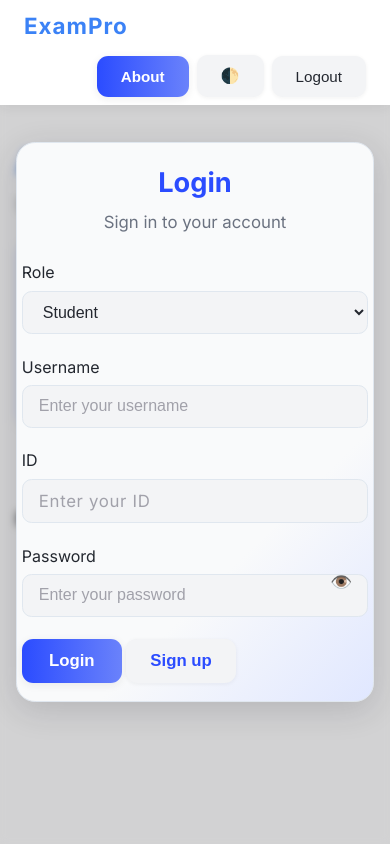
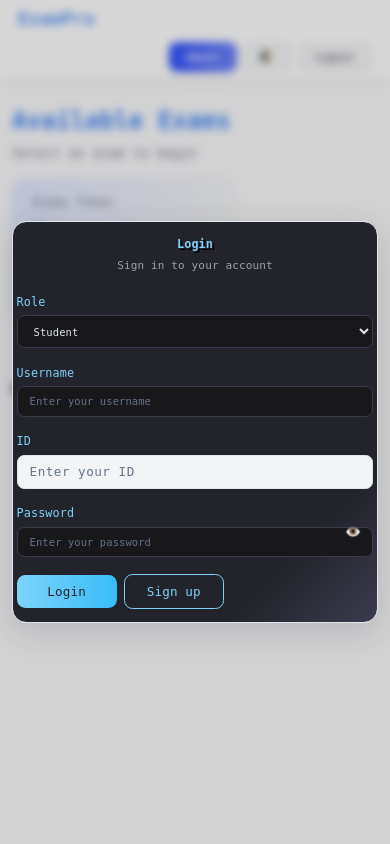
Before and after one commit to kalcoder101/FetenaX, a PHP site: page / in a window 390 px wide. Run offline with PHP 8.4, Linux system fonts and the light colour scheme.

Commit message:
Refactor About overlay logic and update styles for improved responsiveness and font consistency

```diff
--- a/script.js
+++ b/script.js
@@ -1154,22 +1154,21 @@ document.addEventListener('DOMContentLoaded', function () {
         });
     }
 
-    // Show/hide About overlay modal
+    // About overlay show/hide logic with new .active class
     const aboutBtn = document.getElementById('aboutBtn');
     const aboutOverlay = document.getElementById('aboutOverlay');
     const closeAbout = document.getElementById('closeAbout');
 
     if (aboutBtn && aboutOverlay && closeAbout) {
       aboutBtn.addEventListener('click', () => {
-        aboutOverlay.classList.remove('hidden');
+        aboutOverlay.classList.add('active');
       });
       closeAbout.addEventListener('click', () => {
-        aboutOverlay.classList.add('hidden');
+        aboutOverlay.classList.remove('active');
       });
-      // Optional: close overlay when clicking outside modal content
       aboutOverlay.addEventListener('click', (e) => {
         if (e.target === aboutOverlay) {
-          aboutOverlay.classList.add('hidden');
+          aboutOverlay.classList.remove('active');
         }
       });
     }
--- a/styles.css
+++ b/styles.css
@@ -29,12 +29,24 @@ body.dark-mode {
     box-sizing: border-box;
 }
 
+html, body, input, button, select, textarea, .btn, .modal-content, .dashboard, .exam-card, .stat-card, .results-container, .result-item, .recent-result-item, .student-stats-card, .exam-title, .exam-meta, .exam-detail, .exam-header, .question-title, .question-text, .option-item, .about-title, .about-desc, .about-author-name, .about-author-role {
+  font-family: 'VT323', 'Press Start 2P', 'Fira Mono', 'monospace', sans-serif !important;
+  letter-spacing: 0.01em;
+}
+
+html {
+  font-size: 15px;
+}
+@media (max-width: 600px) {
+  html { font-size: 12px; }
+}
+
 body {
-    font-family: 'Inter', -apple-system, BlinkMacSystemFont, sans-serif;
-    line-height: 1.6;
-    color: var(--color-text);
-    background: var(--color-bg);
-    transition: background 0.3s, color 0.3s;
+  font-size: 0.98rem;
+  line-height: 1.6;
+  color: var(--color-text);
+  background: var(--color-bg);
+  transition: background 0.3s, color 0.3s;
 }
 
 .container { max-width: 1200px; margin: 0 auto; padding: 0 1rem; }
@@ -624,7 +636,7 @@ body {
     align-items: center;
     justify-content: center;
     padding: 1rem;
-    z-index: 1000;
+    z-index: 11000;
     overflow: hidden;
 }
 #authModal .modal-content {
@@ -632,10 +644,13 @@ body {
   width: 97vw;
   padding: 2.2rem 1.3rem 1.7rem 1.3rem;
   border-radius: 1.2rem;
-  background: linear-gradient(135deg, #f9fafb 70%, #e0e7ff 100%);
+  background: linear-gradient(135deg, #23232b 80%, #3b3b4f 100%);
+  color: #fff;
+  font-family: 'VT323', 'Press Start 2P', 'Fira Mono', 'monospace', 'Inter', sans-serif;
   box-shadow: 0 8px 32px rgba(36,36,36,0.16);
   border: 1.5px solid #e0e7ef;
   animation: fadeInScale 0.22s;
+  z-index: 11001;
 }
 #authModal .modal-header {
   text-align: center;
@@ -643,14 +658,14 @@ body {
   border-bottom: none;
 }
 #authModal h3 {
-  font-size: 1.7rem;
+  font-size: 1.15rem;
   font-weight: 800;
-  color: #2b4cff;
+  color: #7dd3fc;
   margin-bottom: 0.3rem;
+  text-shadow: 1px 1px 0 #23232b, 2px 2px 0 #000;
 }
 #authModal p {
-  color: #6b7280;
-  font-size: 1.05rem;
+  color: #a1a1aa;
 }
 #authForm .form-group {
   margin-bottom: 1.1rem;
@@ -659,10 +674,11 @@ body {
 }
 #authForm .form-group label {
   margin-bottom: 0.3rem;
+  color: #7dd3fc;
 }
 #authForm #authId.form-input {
   letter-spacing: 0.04em;
-  font-family: 'Inter', monospace, sans-serif;
+  font-family: 'VT323', 'Press Start 2P', 'Fira Mono', 'monospace', sans-serif !important;
   font-size: 1.05rem;
   background: #f3f4f6;
   color: #23272f;
@@ -677,18 +693,18 @@ body {
   box-shadow: 0 0 0 2px #dbeafe;
 }
 #authForm .form-input {
-  background: #f3f4f6;
-  color: #23272f;
-  border: 1.5px solid #e0e7ef;
+  background: #18181b;
+  color: #e0e7ef;
+  border: 1.5px solid #3b3b4f;
   border-radius: 0.6rem;
   padding: 0.7rem 1rem;
-  font-size: 1rem;
+  font-size: 1.2rem;
   margin-bottom: 0.2rem;
   transition: border 0.2s, box-shadow 0.2s;
 }
 #authForm .form-input:focus {
-  border-color: #3b82f6;
-  box-shadow: 0 0 0 2px #dbeafe;
+  border-color: #7dd3fc;
+  box-shadow: 0 0 0 2px #7dd3fc44;
 }
 #authForm .modal-actions {
   gap: 0.5rem;
@@ -700,29 +716,27 @@ body {
   border-radius: 0.7rem;
 }
 #authForm .btn-primary {
-  background: linear-gradient(90deg, #2b4cff 0%, #6a82fb 100%);
-  color: #fff;
-  font-weight: 700;
-  box-shadow: 0 2px 8px rgba(36,36,36,0.08);
+  background: linear-gradient(90deg, #7dd3fc 0%, #38bdf8 100%);
+  color: #23232b;
+  text-shadow: none;
 }
 #authForm .btn-primary:hover {
-  background: linear-gradient(90deg, #6a82fb 0%, #2b4cff 100%);
+  background: linear-gradient(90deg, #38bdf8 0%, #7dd3fc 100%);
 }
 #authForm .btn-secondary {
-  background: #f3f4f6;
-  color: #2b4cff;
-  font-weight: 600;
+  background: #23232b;
+  color: #7dd3fc;
+  border: 1.5px solid #7dd3fc;
 }
 #authForm .btn-secondary:hover {
-  background: #e0e7ef;
-  color: #23272f;
+  background: #18181b;
+  color: #fff;
 }
-#authForm .form-group {
-  margin-bottom: 1.1rem;
+#authForm .form-group label {
+  color: #7dd3fc;
 }
 #authForm .form-input::placeholder {
-  color: #a1a1aa;
-  opacity: 1;
+  color: #64748b;
 }
 #authForm .form-group:last-child {
   margin-bottom: 0;
@@ -747,6 +761,14 @@ body {
   align-items: center;
   justify-content: center;
   overflow-y: auto;
+  opacity: 0;
+  pointer-events: none;
+  transition: opacity 0.2s;
+}
+#aboutOverlay.modal.active {
+  opacity: 1 !important;
+  pointer-events: auto !important;
+  display: flex !important;
 }
 #aboutOverlay .modal-content {
   max-width: 410px;
@@ -823,3 +845,34 @@ body {
     font-size: 1.1rem;
   }
 }
+
+/* === PIXEL FONT SIZES FOR KEY UI === */
+#authModal h3, .about-title {
+  font-size: 1.15rem;
+  font-weight: 800;
+}
+#authModal p, .about-desc, .exam-meta, .exam-detail, .stat-label, .stat-value, .result-label, .result-score, .recent-result-item, .about-author-role {
+  font-size: 0.92rem;
+}
+#authForm .form-input, .btn, .exam-title, .exam-card .btn, .option-item, .question-title, .question-text, .stat-card h3, .result-item, .result-info h4, .result-info p, .about-author-name {
+  font-size: 0.98rem;
+}
+@media (max-width: 600px) {
+  #authModal h3, .about-title { font-size: 0.98rem; }
+  #authForm .form-input, .btn, .exam-title, .option-item, .question-title, .question-text, .stat-card h3, .result-item, .result-info h4, .result-info p, .about-author-name { font-size: 0.87rem; }
+}
+
+/* === ENSURE ABOUT OVERLAY USES PIXEL FONT === */
+#aboutOverlay .modal-content, #aboutOverlay .about-title, #aboutOverlay .about-desc, #aboutOverlay .about-author-name, #aboutOverlay .about-author-role {
+  font-family: 'VT323', 'Press Start 2P', 'Fira Mono', 'monospace', sans-serif !important;
+}
+
+/* === ENSURE DASHBOARD, EXAM, RESULTS, ETC. USE PIXEL FONT === */
+.dashboard, .exam-interface, .results-page, .results-container, .exam-card, .stat-card, .student-stats-card, .recent-result-item, .result-item, .exam-title, .exam-meta, .exam-detail, .stat-label, .stat-value, .result-label, .result-score, .question-title, .question-text, .option-item {
+  font-family: 'VT323', 'Press Start 2P', 'Fira Mono', 'monospace', sans-serif !important;
+}
+
+/* Remove Inter from #authForm #authId.form-input */
+#authForm #authId.form-input {
+  font-family: 'VT323', 'Press Start 2P', 'Fira Mono', 'monospace', sans-serif !important;
+}
```
